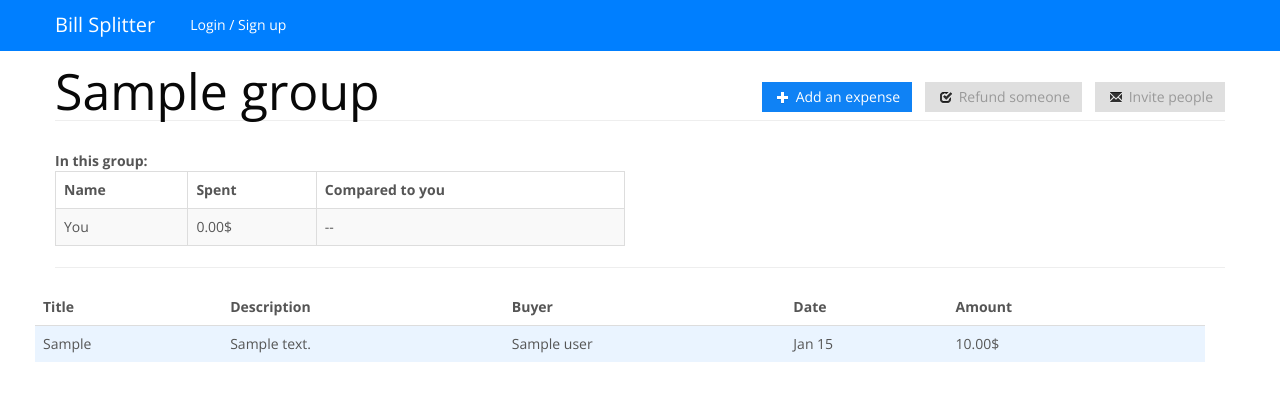
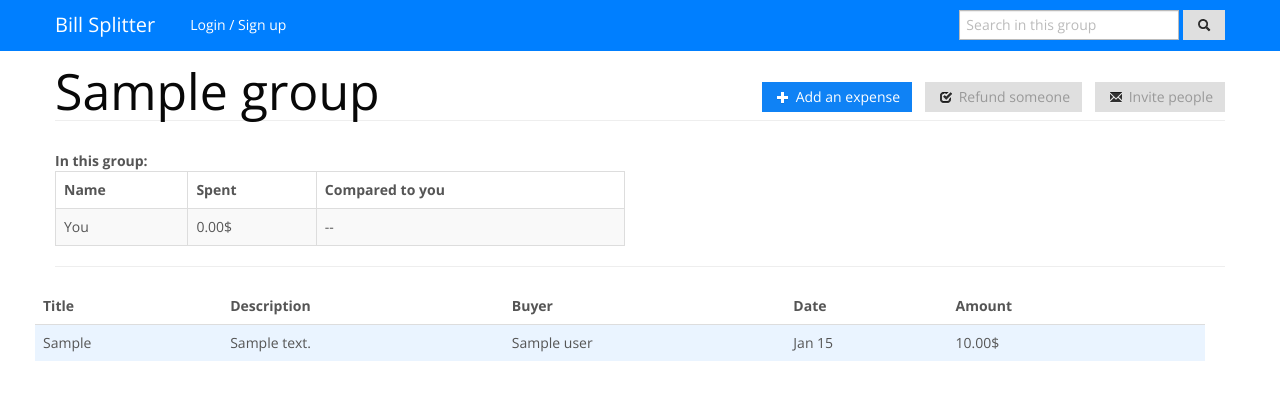
Before and after one commit to nicbou/billsplitter, a Django app: template billsplitter/templates/expenses/expense_list.html in a window 1280 px wide. Shown: the top 401 px of the page. Run offline with Django 3.2, Linux system fonts and the light colour scheme; tables that the repository leaves empty hold one stand-in row (values such as "Sample post"); the template is opened without the code that fills it: values that come from a table or form of the project are taken from there, most other values are stand-ins (such as "Sample title", 1, 10 or a date in 2020); some libraries are stand-ins or nearby versions.

Commit message:
Added a search bar to the expense list

```diff
--- a/billsplitter/static/css/style.css
+++ b/billsplitter/static/css/style.css
@@ -19,6 +19,9 @@
 	.btn{white-space: nowrap}
 	.login-buttons{text-align: center}
 		.login-buttons .or{display:block;}
+
+	/* Expenses */
+	.page-actions{float:left; width:100%;}
 }
 
 @media(max-width:979px){
--- a/billsplitter/templates/base.html
+++ b/billsplitter/templates/base.html
@@ -58,6 +58,7 @@
 						{% endif %}
 					</ul>
 				</div>
+				{% block menu_bar_extras %}{% endblock %}
 			</div>
 		</div>
 	</div>
--- a/billsplitter/templates/expenses/expense_list.html
+++ b/billsplitter/templates/expenses/expense_list.html
@@ -1,11 +1,17 @@
 {% extends "base.html" %}
+{% load i18n %}
+{% load mathfilters %}
+{% load name_filters %}
+{% block menu_bar_extras %}
+	<form action="" class="navbar-form pull-right visible-desktop">
+		<input type="search" name="q" placeholder="{% trans "Search in this group" %}" value="{{ request.GET.q }}">
+		<button type="submit" class="btn"><i class="icon-search"></i></button>
+	</form>
+{% endblock menu_bar_extras %}
 {% block page %}
-	{% load i18n %}
-	{% load mathfilters %}
-	{% load name_filters %}
 	<h1 class="page-header">
 		{{ group.name }}
-		<div class="pull-right">
+		<div class="page-actions pull-right">
 			<a class="btn btn-primary" href="{% url 'expense_create' group.pk %}">
 				<i class="icon-white icon-plus"></i>
 				<span class="visible-desktop">{% trans "Add an expense" %}</span>
@@ -21,7 +27,7 @@
 	</h1>
 	<div class="row">
 		<div class="span6">
-			<b class="floatfix">{% trans "In this group:" %}</b>
+			<b class="floatfix hidden-phone">{% trans "In this group:" %}</b>
 			<table class="table table-striped table-bordered">
 				<thead>
 					<tr>
@@ -63,8 +69,6 @@
 					{% endfor %}
 				</tbody>
 			</table>
-		</div>
-		<div class="span8">
 		</div>
 	</div>
 	<hr>
--- a/billsplitter/templates/expenses/group_list.html
+++ b/billsplitter/templates/expenses/group_list.html
@@ -3,7 +3,7 @@
 	{% load i18n %}
 	<h1 class="page-header">
 		{% trans "Your groups" %}
-		<div class="pull-right">
+		<div class="page-actions pull-right">
 			<a class="btn btn-primary" href="{% url 'group_create' %}"><i class="icon-white icon-plus"></i> {% trans "Create a group" %}</a>
 		</div>
 	</h1>
--- a/billsplitter/templates/pagination.html
+++ b/billsplitter/templates/pagination.html
@@ -2,13 +2,13 @@
 	<div class="pagination">
 		<ul>
 			{% if page_obj.has_previous %}
-				<li><a href="?page={{ page_obj.previous_page_number }}">«</a></li>
+				<li><a href="?{{ request.GET.urlencode }}&amp;page={{ page_obj.previous_page_number }}">«</a></li>
 			{% endif %}
 			<li class="disabled">
 				<a href="#">{{ page_obj.number }} of {{ page_obj.paginator.num_pages }}</a>
 			</li>
 			{% if page_obj.has_next %}
-				<li><a href="?page={{ page_obj.next_page_number }}">»</a></li>
+				<li><a href="?{{ request.GET.urlencode }}&amp;page={{ page_obj.next_page_number }}">»</a></li>
 			{% endif %}
 		</ul>
 	</div>
--- a/expenses/views.py
+++ b/expenses/views.py
@@ -6,10 +6,11 @@ from expenses.models import *
 from django.core.urlresolvers import reverse_lazy
 from expenses.forms import *
 from auth.views import LoginRequiredViewMixin
-from django.shortcuts import get_object_or_404, redirect
+from django.shortcuts import redirect
 from django.http import Http404, HttpResponseRedirect
 from django.contrib import messages
 from django.utils.translation import ugettext_lazy as _
+from extra_views import SearchableListMixin
 
 class Home(TemplateView):
     """
@@ -125,8 +126,9 @@ class ExpenseViewMixin(object):
         return reverse_lazy('expense_list',kwargs={'group':self.kwargs['group']})
 
 
-class ExpenseList(ExpenseViewMixin, LoginRequiredViewMixin, ListView):
+class ExpenseList(SearchableListMixin, ExpenseViewMixin, LoginRequiredViewMixin, ListView):
     paginate_by = 20
+    search_fields = ['title', 'description']
     def get_context_data(self, **kwargs):
         group = self.request.user.expense_groups.get(pk=self.kwargs['group'])
         context = super(ExpenseList, self).get_context_data(**kwargs)
--- a/requirements.txt
+++ b/requirements.txt
@@ -10,3 +10,4 @@ httplib2==0.8
 oauth2==1.5.211
 python-openid==2.2.5
 wsgiref==0.1.2
+django-extra-views==0.6.3
```
